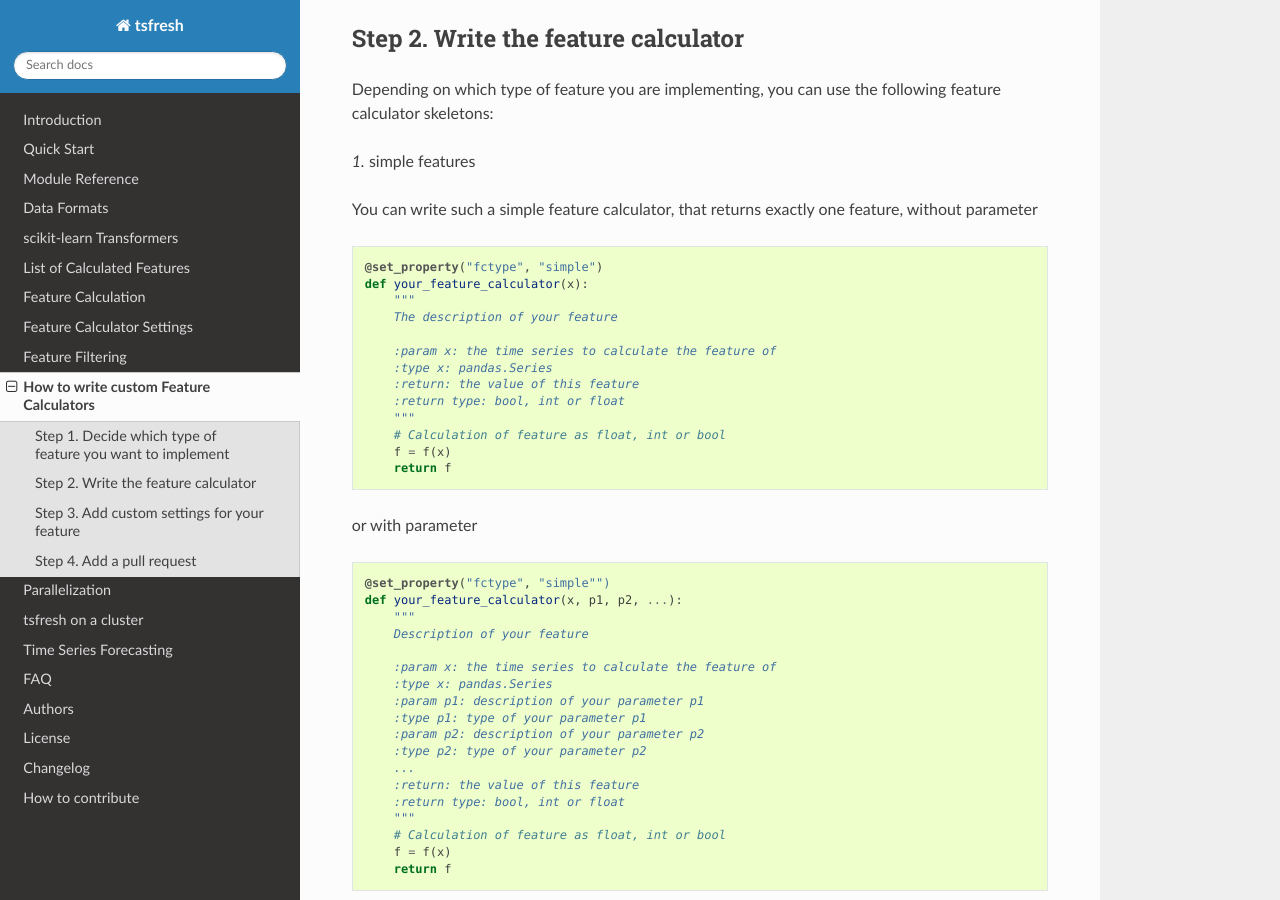
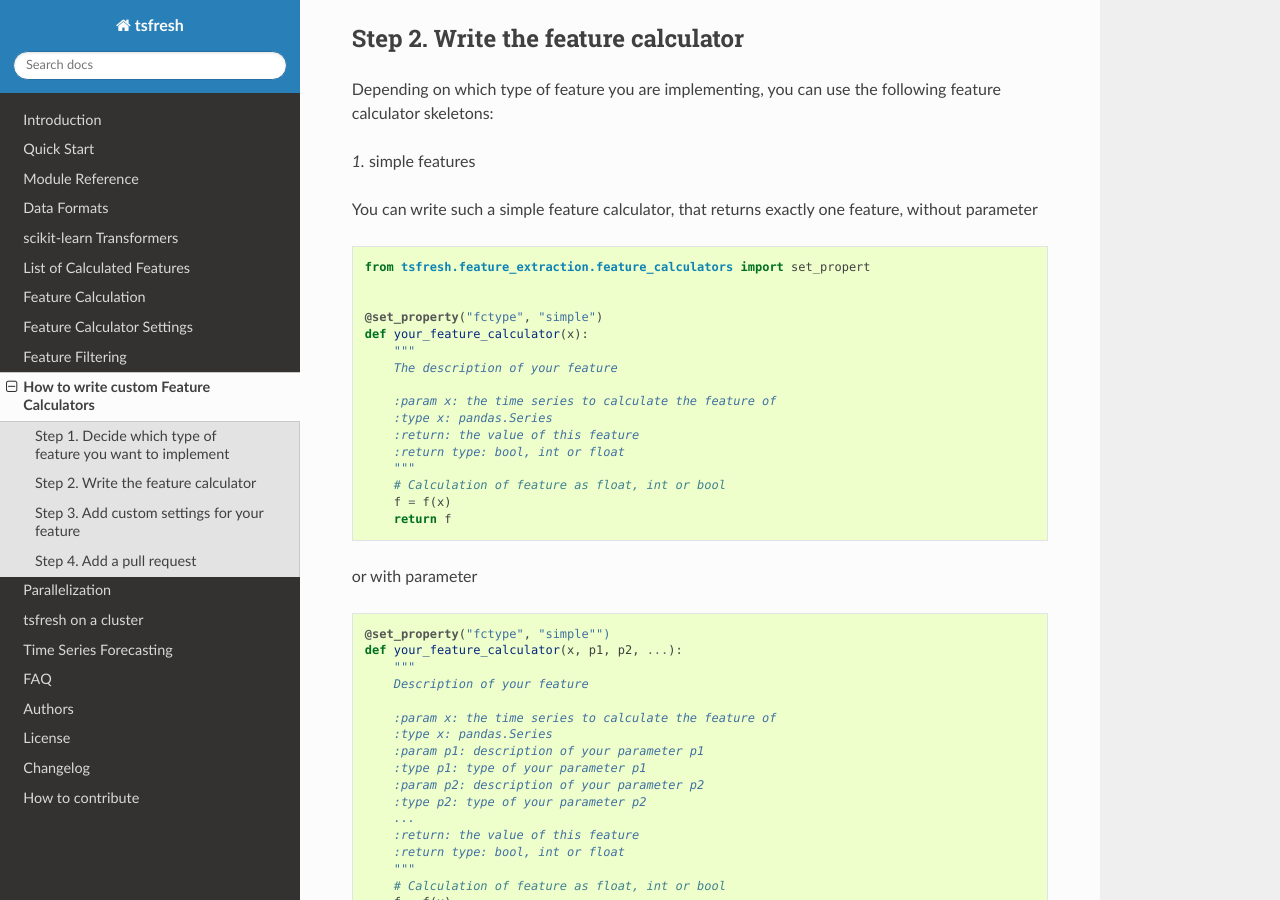
Before and after one commit to blue-yonder/tsfresh, a Sphinx documentation site: the page built from docs/text/how_to_add_custom_feature.rst, in a window 1280 px wide and 900 px high, scrolled down 554 px. Built offline with Sphinx 7.4.7 and the Read the Docs theme 2.0.0, drawn with Linux system fonts in a browser that asks for light colours; formulas are drawn with MathJax 3; the version number could not be read and is left out.

Commit message:
Add `set_property` import
Add the `set_property` import so users know which module it comes from.

```diff
--- a/docs/text/how_to_add_custom_feature.rst
+++ b/docs/text/how_to_add_custom_feature.rst
@@ -30,6 +30,9 @@ Depending on which type of feature you are implementing, you can use the followi
 You can write such a simple feature calculator, that returns exactly one feature, without parameter
 
 .. code:: python
+
+    from tsfresh.feature_extraction.feature_calculators import set_propert
+
 
     @set_property("fctype", "simple")
     def your_feature_calculator(x):
```
